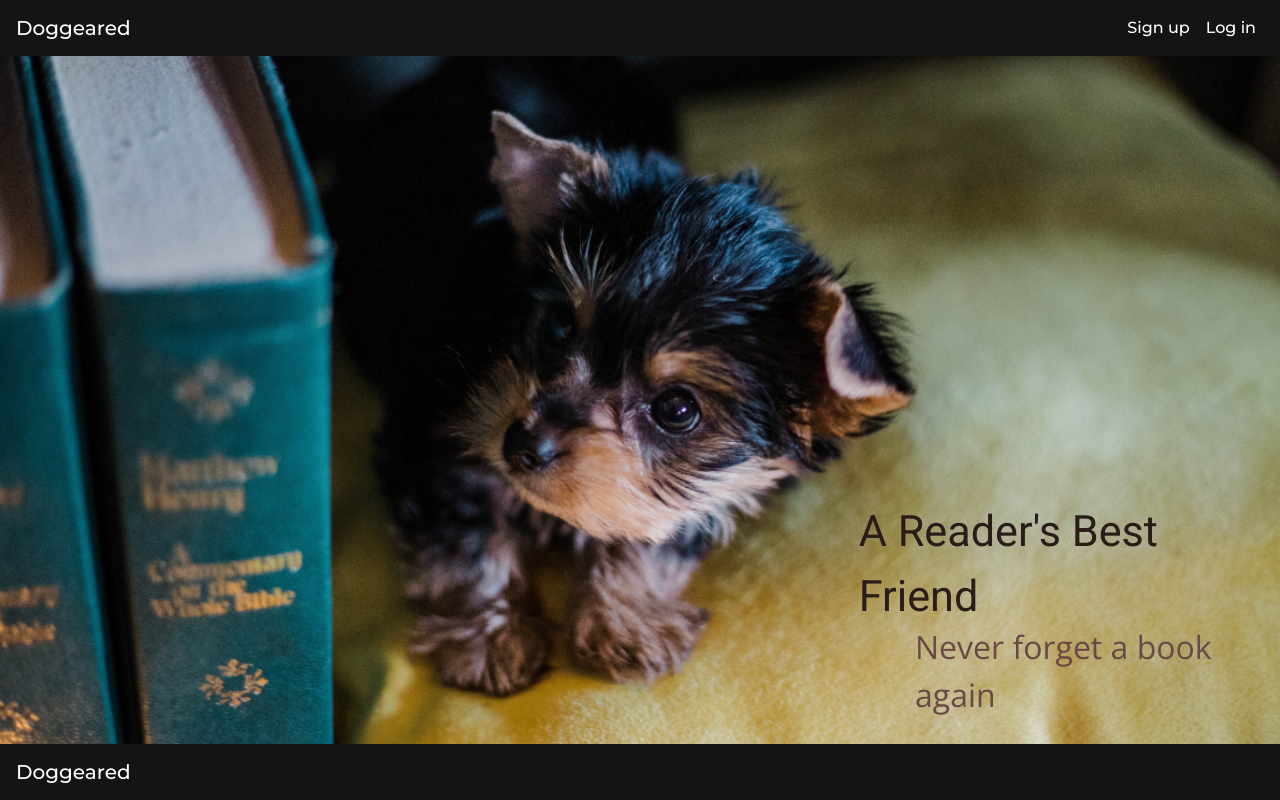
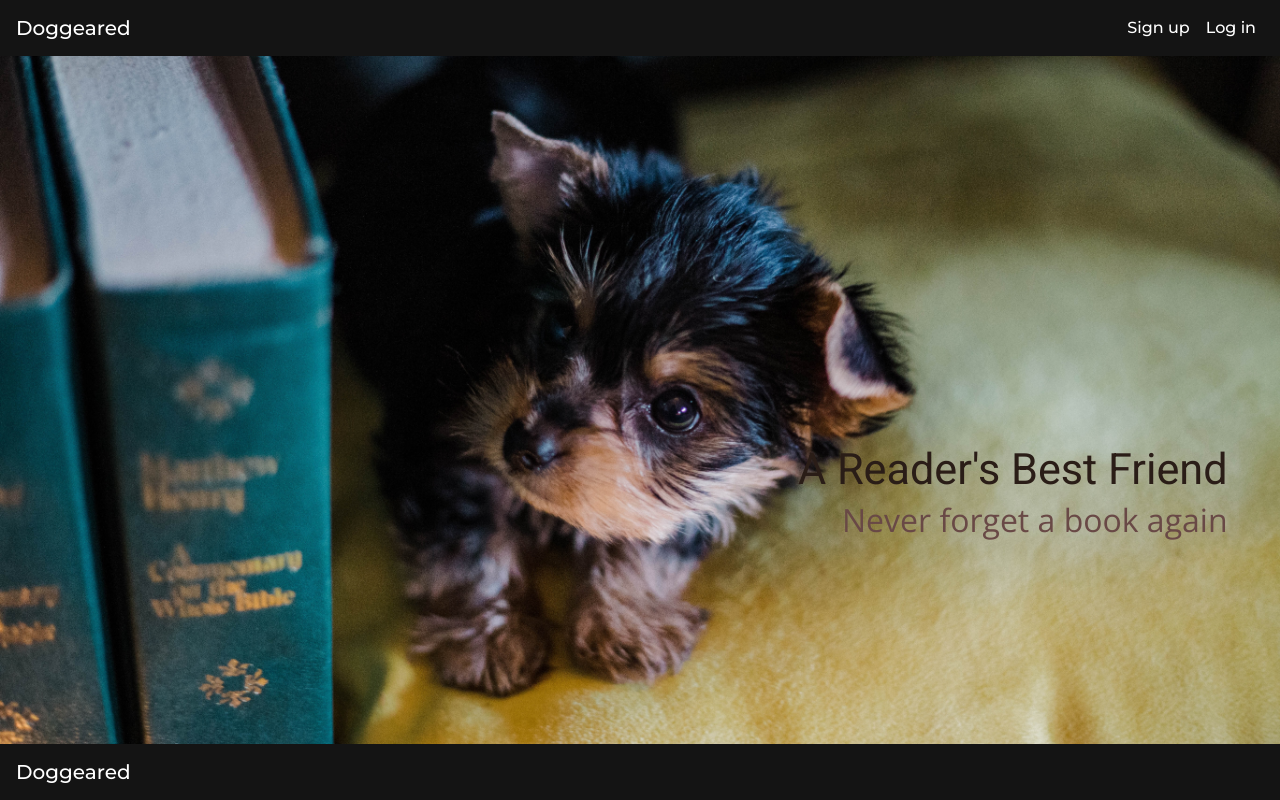
Before and after one commit to andersonnatasha/Book-App, a Flask app: page / in a window 1280 px wide. Run offline with Flask 2, Linux system fonts and the light colour scheme; some libraries are stand-ins or nearby versions.

Commit message:
made things clickable

```diff
--- a/static/book_project.css
+++ b/static/book_project.css
@@ -140,40 +142,24 @@
     font-family: 'Montserrat', sans-serif;
   }
 
-  /* #slogan-row{
-    position: relative;
-    left: 80%;
-    top: 75%;
-    padding: 5em;
-    position: absolute;
-    margin-left: 70em;
-    transform: translate(-50%, -50%);
-  } */
-
-  /* #slogan-col{
-      width: 100%;
-  } */
 
   #slogan-text{
     font-family: 'Roboto', sans-serif;
     color: #2a1d17;
     font-size: 270%;
-    margin-top: 40%;
+    margin-top: 35%;
     margin-bottom: 0;
-    text-align: left;
-    padding-left: 67.5%;
-    /* margin-right: 1.65em; */
+    text-align: right;
+    padding-right: 3%;
   }
 
   #slogan-text-pt2{
     font-family: 'Open Sans', sans-serif;
     color: #694946;
     font-size: 200%;
-    text-align: left;
+    text-align: right;
     margin-top: -.2em;
-    padding-left: 72%;
-    /* margin-right: 2.4em; */
-    margin-bottom: 0px;
+    padding-right: 3%;
   }
 
   .form-sign-or-log-out{
--- a/static/homepage.js
+++ b/static/homepage.js
@@ -27,8 +27,6 @@ $('#create-bookshelf').on('submit', (evt) => {
     bookshelfName: $('#bookshelf-name').val()
     };
 
-    console.log(formInput.bookshelfName)
-
     $.post('/create-bookshelf.json', formInput, (res) => {
         const bookshelfName = res.name;
         $('#bookshelf-names').prepend('<li></li>');
--- a/templates/homepage2.html
+++ b/templates/homepage2.html
@@ -24,7 +24,6 @@
     </button>
     <form action='/search-a-book' class="form-inline my-2 my-lg-0">
         <input name=search class="form-control ml-sm-2 mr-auto" type="search" placeholder="Search" aria-label="Search">
-        <button class="btn btn-outline-success my-2 my-sm-0" type="submit">Search</button>
       </form>
     <div class="collapse navbar-collapse" id="navbarResponsive">
       <ul class="navbar-nav ml-auto">
@@ -62,7 +61,9 @@
             <li><a class="side-nav-items" href="/{{bookshelf.name}}-bookshelf">{{bookshelf.name}}</a></li>
           {% endfor %}
           </ul>
-        <button id="create-bookshelf-button">New Bookshelf</button>
+          <div id="create-bookshelf-button" >
+          <i class="fas fa-plus-circle"></i><h6 class="create-bookshelf-button-text" >New Bookshelf</h6>
+        </div>
     </nav>
 </div>
 
@@ -226,17 +227,20 @@
     <div class="bg">
             <div class="container-fluid">
               <!--Grid row-->
-              <div id="slogan-row" class="row">
+              <div class="row">
                 <!--Grid column-->
-                <div id="slogan-col" class="col-md col-sm">
+                <div class="col-md-12 col-sm-12">
                   <p id="slogan-text">A Reader's Best Friend</p>
+                </div>
+              </div>
+                <!--Grid column-->
+                <div class="row">
+                <div class="col-md-12 col-sm-12">
                   <p id="slogan-text-pt2">Never forget a book again</p>
                 </div>
-                <!--Grid column-->
+                </div>
               </div>
-              <!--Grid row-->
             </div>
-            <!-- Content -->
         </div>
     </div>
 
--- a/templates/search_results.html
+++ b/templates/search_results.html
@@ -17,7 +17,6 @@
     </button>
     <form action='/search-a-book' class="form-inline my-2 my-lg-0">
         <input name=search class="form-control ml-sm-2 mr-auto" type="search" placeholder="Search" aria-label="Search">
-        <button class="btn btn-outline-success my-2 my-sm-0" type="submit">Search</button>
       </form>
     <div class="collapse navbar-collapse" id="navbarResponsive">
       <ul class="navbar-nav ml-auto">
@@ -64,7 +63,7 @@
       <!-- Chosen for you heading -->
       <div class="row">
           <section class="col-md-4 col-sm-1 homepage-heading">
-              <H2>{{keywords}}</H2>
+              <H2>{{keyword}}</H2>
           </section>
       </div>
       <!-- See more rec'd books subtext -->
--- a/templates/user_read_books.html
+++ b/templates/user_read_books.html
@@ -15,7 +15,6 @@
     </button>
     <form action='/search-a-book' class="form-inline my-2 my-lg-0">
         <input name=search class="form-control ml-sm-2 mr-auto" type="search" placeholder="Search" aria-label="Search">
-        <button class="btn btn-outline-success my-2 my-sm-0" type="submit">Search</button>
       </form>
     <div class="collapse navbar-collapse" id="navbarResponsive">
       <ul class="navbar-nav ml-auto">
@@ -53,7 +52,9 @@
             <li><a class="side-nav-items" href="/{{bookshelf.name}}-bookshelf">{{bookshelf.name}}</a></li>
           {% endfor %}
           </ul>
-        <button id="create-bookshelf-button">New Bookshelf</button>
+          <div id="create-bookshelf-button" >
+            <i class="fas fa-plus-circle"></i><h6 class="create-bookshelf-button-text" >New Bookshelf</h6>
+          </div>
     </nav>
 </div>
 
```
Also changed, not shown: other parts of static/book_project.css (+33 -14 lines), static/markBook.js (line endings or trailing spaces).
